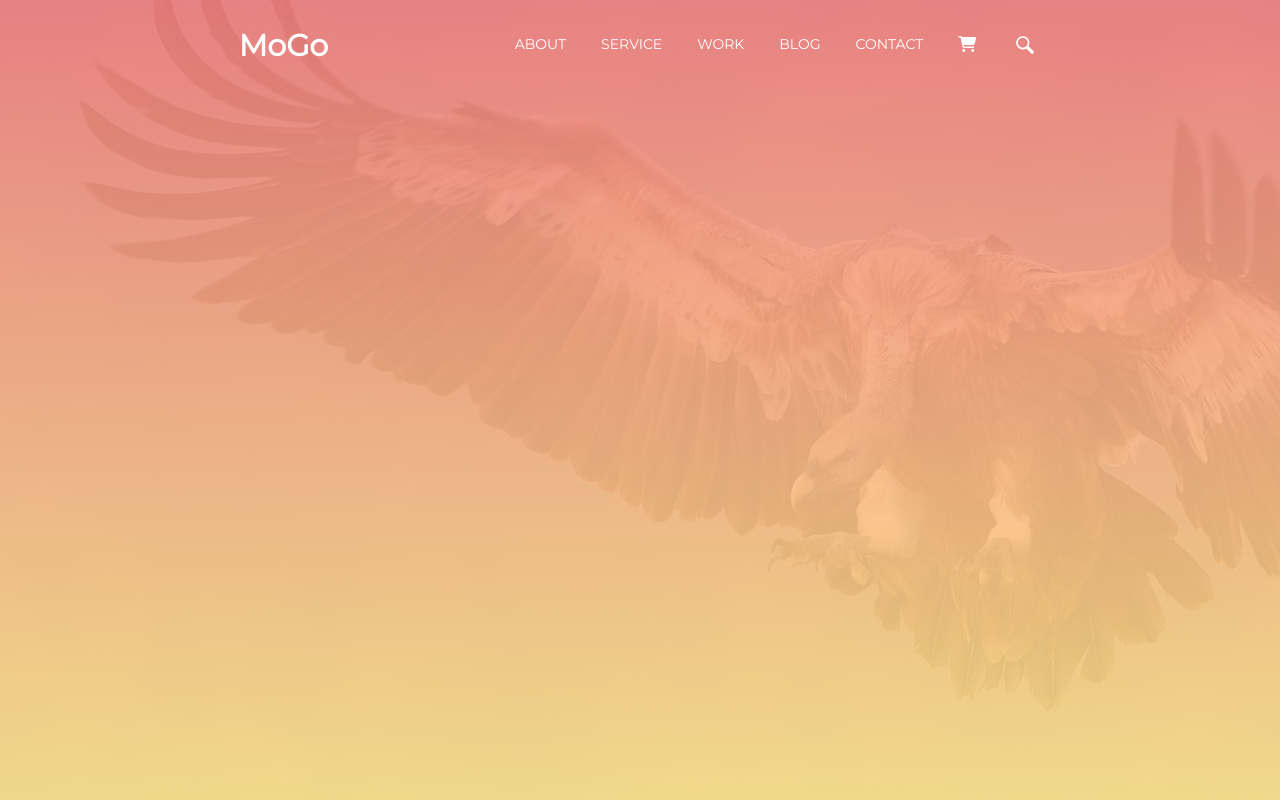
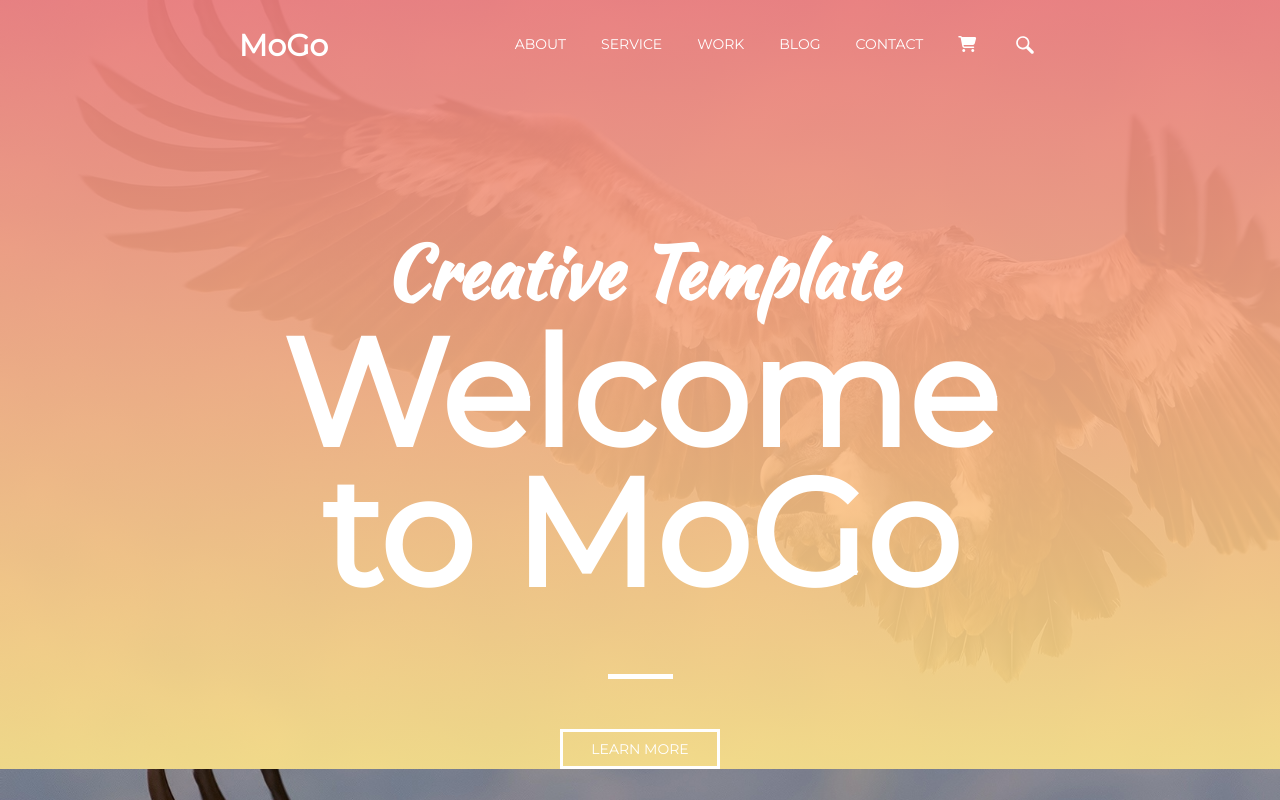
Before and after one commit to EugeneBatenko/ukietech-practice.github.io, a website: page app/index.html in a window 1280 px wide. Drawn offline with Linux system fonts and the light colour scheme.

Commit message:
Add text and button to header-banner

```diff
--- a/app/index.html
+++ b/app/index.html
@@ -48,6 +48,11 @@
                 </ul>
             </nav>
         </header>
+        <div class="header-banner__text">
+            <h3>Creative Template</h3>
+            <h2>Welcome<br>to MoGo</h2>
+        </div>
+        <button type="button">LEARN MORE</button>
     </section>
 </div>
 <script src="https://use.fontawesome.com/ef2fa877d8.js"></script>
--- a/app/scss/base/base.scss
+++ b/app/scss/base/base.scss
@@ -50,7 +50,6 @@ a {
     transition: all 0.6s;
   }
 }
-
 h1 {
   margin: 0;
   padding: 0;
@@ -58,3 +57,21 @@ h1 {
   font-family: $headers-font;
   font-size: 30px;
 }
+h2 {
+  margin: 0;
+  padding: 0;
+  font-family: $headers-font;
+}
+h3 {
+  margin: 0;
+  padding: 0;
+  font-family: $header-font-cursive;
+}
+button {
+  font-family: $headers-font;
+  font-size: 14px;
+  color: $white-font-color;
+  outline: none;
+  border: 3px solid $white-font-color;
+  background-color: $full-transparent-color;
+}
--- a/app/scss/layouts/l-banner-section.scss
+++ b/app/scss/layouts/l-banner-section.scss
@@ -2,8 +2,49 @@
 @import "../base/base";
 
 .header-banner {
-  height: 100vh;
+  height: 100%;
   background-image: linear-gradient(to top,
           rgba(252, 227, 138, 0.9) 0%,
           rgba(243, 129, 129, 0.9) 100%);
+  &__text {
+    h3 {
+      font-size: 72px;
+      color: $white-font-color;
+      text-align: center;
+      margin-top: 160px;
+      @media screen and(max-width: 1024px) {
+        font-size: 7vmax;
+      }
+    }
+    h2 {
+      font-size: 150px;
+      line-height: 140px;
+      color: $white-font-color;
+      text-align: center;
+      @media screen and(max-width: 1024px) {
+        font-size: 17vmax;
+        line-height: 10px;
+      }
+    }
+    &::after {
+      display: inherit;
+      content: "";
+      width: 65px;
+      height: 5px;
+      background-color: $white-font-color;
+      margin: 70px auto 0 auto;
+    }
   }
+  button {
+    display: block;
+    margin: 50px auto 0 auto;
+    width: 160px;
+    height: 40px;
+    transition: all 0.5s;
+    &:hover {
+      color: $pink-color;
+      border: 3px solid $pink-color;
+      transition: all 0.5s;
+    }
+  }
+}
--- a/app/scss/variables.scss
+++ b/app/scss/variables.scss
@@ -1,6 +1,7 @@
 //Colors variables
 $white-font-color: #fff;
 $hover-link-color: #fce38a;
+$pink-color: #f38181;
 $full-transparent-color: rgba(0,0,0,.0);
 
 //Fonts variables
```
Also changed, not shown: app/css/main.css.
